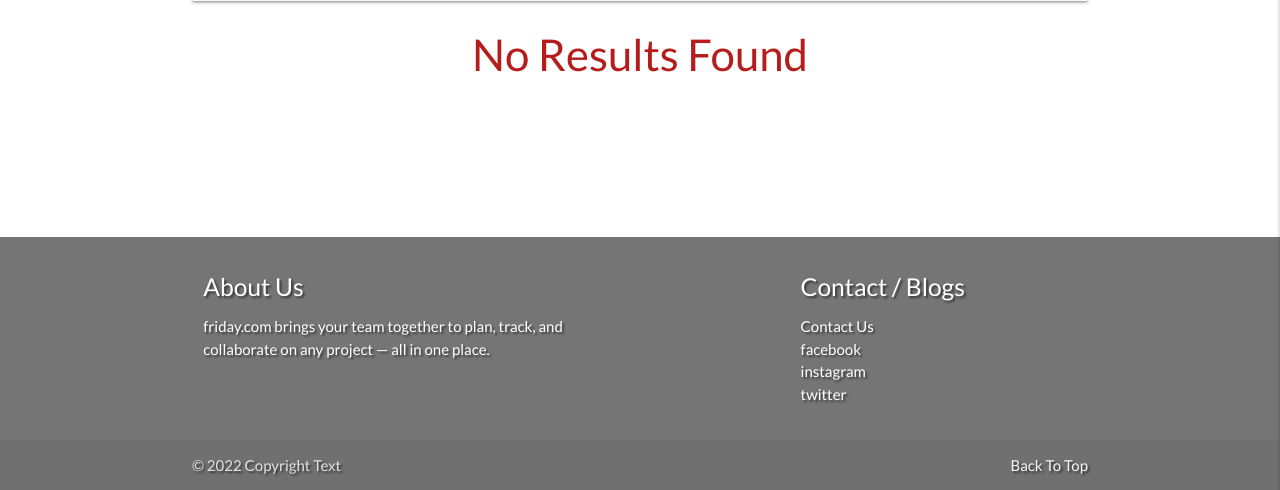
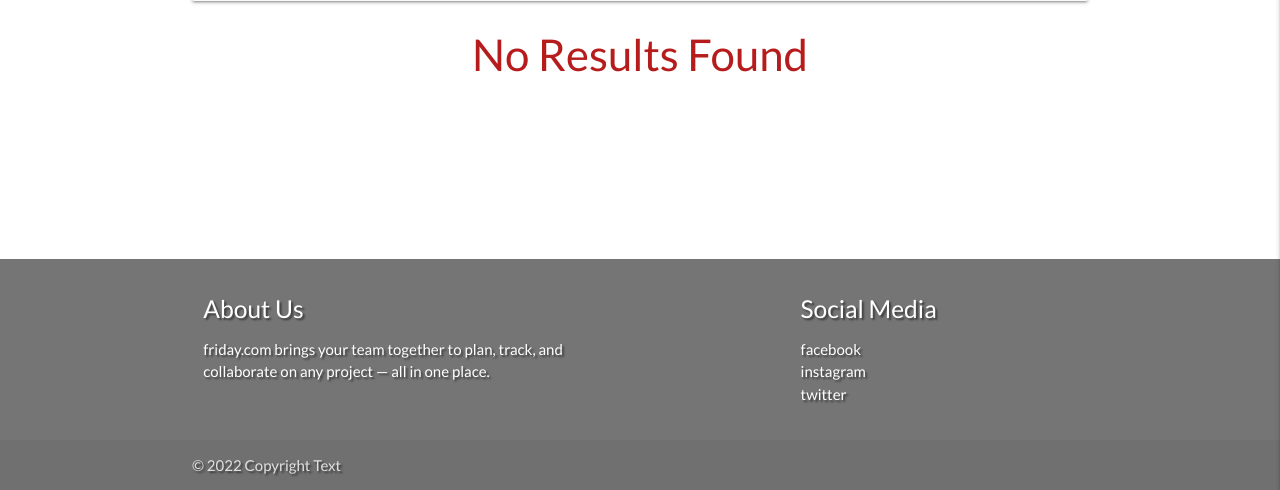
Before and after one commit to Code-Institute-Submissions/PhilipWilliams0-friday.com, a Flask app: page /search in a window 1280 px wide. Shown: the part 310-800 px from the top of the page. Run offline with Flask 2, Linux system fonts and the light colour scheme; data that the repository does not hold is empty; some libraries are stand-ins or nearby versions.

Commit message:
Error handling missed b for button and change footer  to social media

```diff
--- a/templates/base.html
+++ b/templates/base.html
@@ -87,9 +87,8 @@
                         place.</p>
                 </div>
                 <div class="col l4 offset-l2 s12">
-                    <h5>Contact / Blogs</h5>
+                    <h5>Social Media</h5>
                     <ul>
-                        <li><a class="white-text text-lighten-3" href="#!">Contact Us</a></li>
                         <li><a class="white-text text-lighten-3" target="_blank"
                                 href="https://en-gb.facebook.com/">facebook</a></li>
                         <li><a class="white-text text-lighten-3" target="_blank"
@@ -103,7 +102,6 @@
         <div class="footer-copyright">
             <div class="container">
                 © 2022 Copyright Text
-                <a class="grey-text text-lighten-4 right" href="#!">Back To Top</a>
             </div>
         </div>
     </footer>
--- a/templates/error_handlers/404.html
+++ b/templates/error_handlers/404.html
@@ -5,7 +5,7 @@
     <h2>Something has gone wrong</h2>
     <p class="intro-text">Please use the button below to go back to the homepage or use the links above.</p>
     <div class="col s12 center align">
-        <a href="{{ url_for('home') }}" class="tn-large text-shadow center-align">
+        <a href="{{ url_for('home') }}" class="btn-large text-shadow center-align">
             <i class="fas fa-home"></i>Home
         </a>
     </div>
--- a/templates/error_handlers/500.html
+++ b/templates/error_handlers/500.html
@@ -5,7 +5,7 @@
     <h2>Something has gone wrong</h2>
     <p class="intro-text">Please use the button below to go back to the homepage or use the links above.</p>
     <div class="col s12 center align">
-        <a href="{{ url_for('home') }}" class="tn-large text-shadow center-align">
+        <a href="{{ url_for('home') }}" class="btn-large text-shadow center-align">
             <i class="fas fa-home"></i>Home
         </a>
     </div>
```
